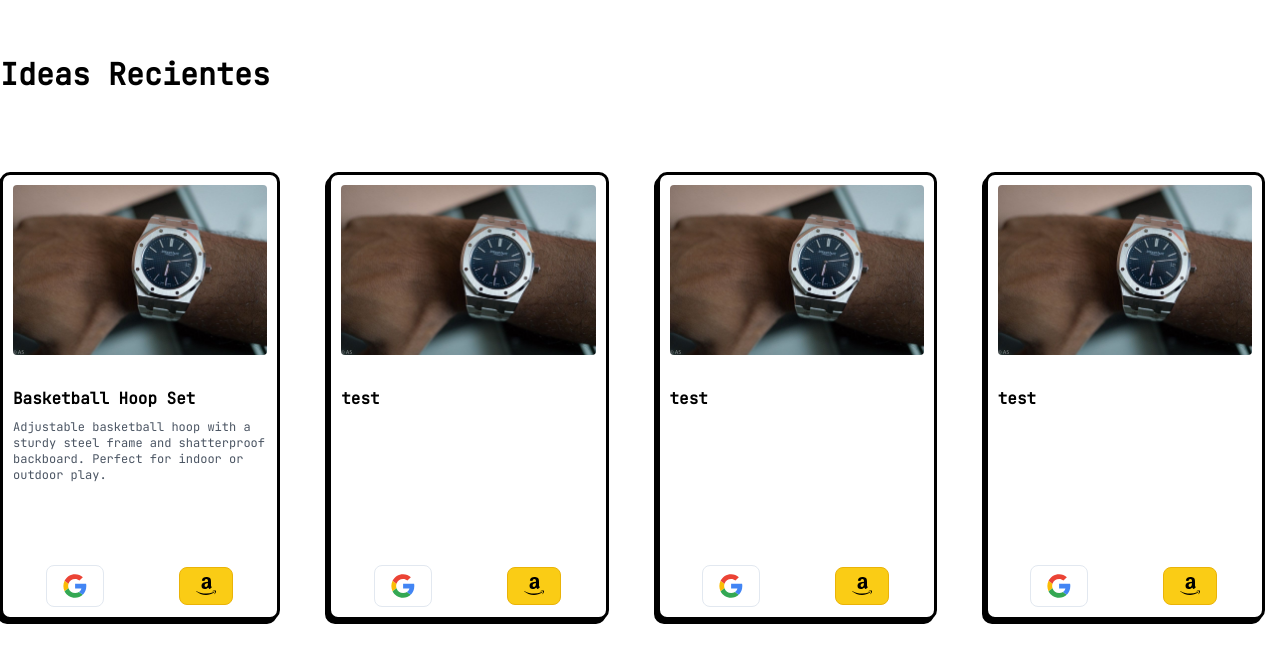
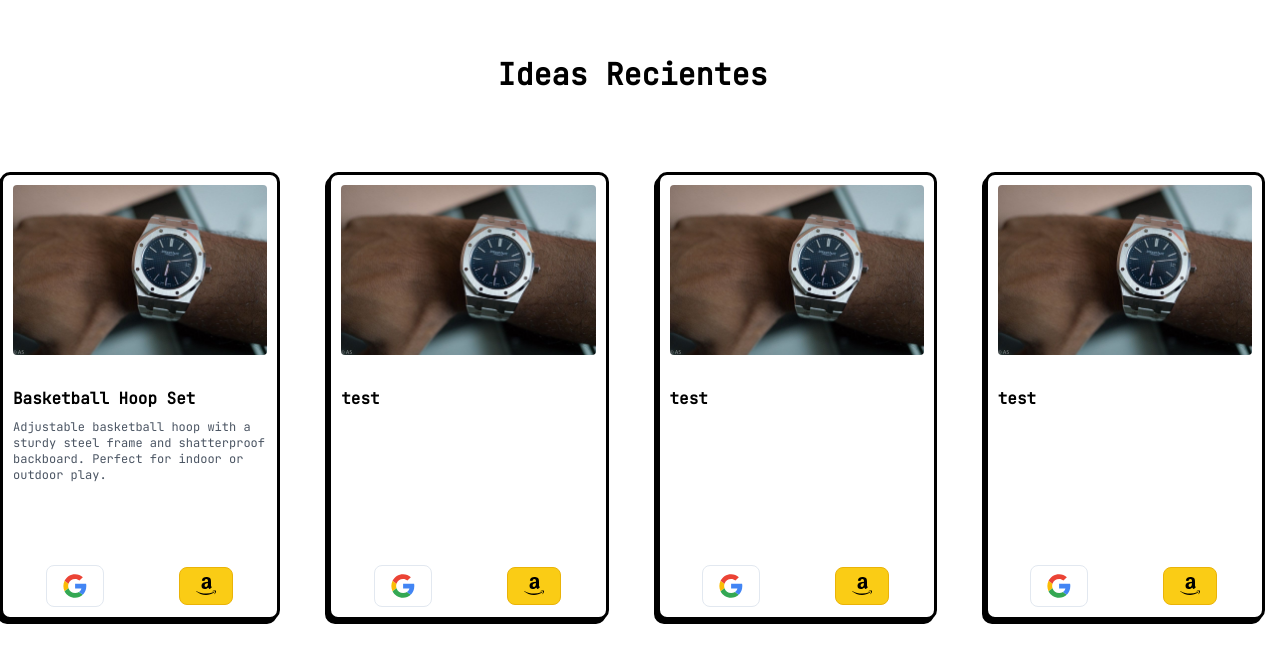
Before and after one commit to sergitejada/MiduVercelHackathon, a Next.js app: page / in a window 1280 px wide. Shown: the part 1480-2142 px from the top of the page. Built offline with nearby package versions, Linux system fonts and the light colour scheme.

Commit message:
refactor: Update FormGeneratorResultsSection and NewGenerationsSection components to center align headings

```diff
--- a/src/components/form-generator-results-section/form-generator-results-section.tsx
+++ b/src/components/form-generator-results-section/form-generator-results-section.tsx
@@ -37,7 +37,7 @@ export default function FormGeneratorResultsSection() {
 		<section ref={formGeneratorResultsRef} id="formGeneratorResults">
 			<div className="mb-40 min-h-[50rem] bg-orange-200 py-24">
 				<div className="container mx-auto flex w-full flex-col gap-20">
-					<h2 className="text-4xl font-semibold">Results</h2>
+					<h2 className="text-center text-4xl font-semibold">Results</h2>
 					{status === "generating" && <h2 className="text-center text-4xl">Generating gifts...</h2>}
 					{status === "error" && <p className="text-center text-4xl text-red-900">Error</p>}
 					{status === "success" && (
--- a/src/components/new-generations-section/new-generations-section.tsx
+++ b/src/components/new-generations-section/new-generations-section.tsx
@@ -8,7 +8,7 @@ export default function NewGenerationsSection() {
 	return (
 		<section id="ideas-recientes" className="relative py-20">
 			<div className="container mx-auto flex w-full flex-col gap-20">
-				<h2 className="text-3xl font-semibold">Ideas Recientes</h2>
+				<h2 className="text-center text-3xl font-semibold">Ideas Recientes</h2>
 				<div className="grid gap-12 lg:grid-cols-2 xl:grid-cols-4">
 					<CardNewGeneration
 						name="Basketball Hoop Set"
```
